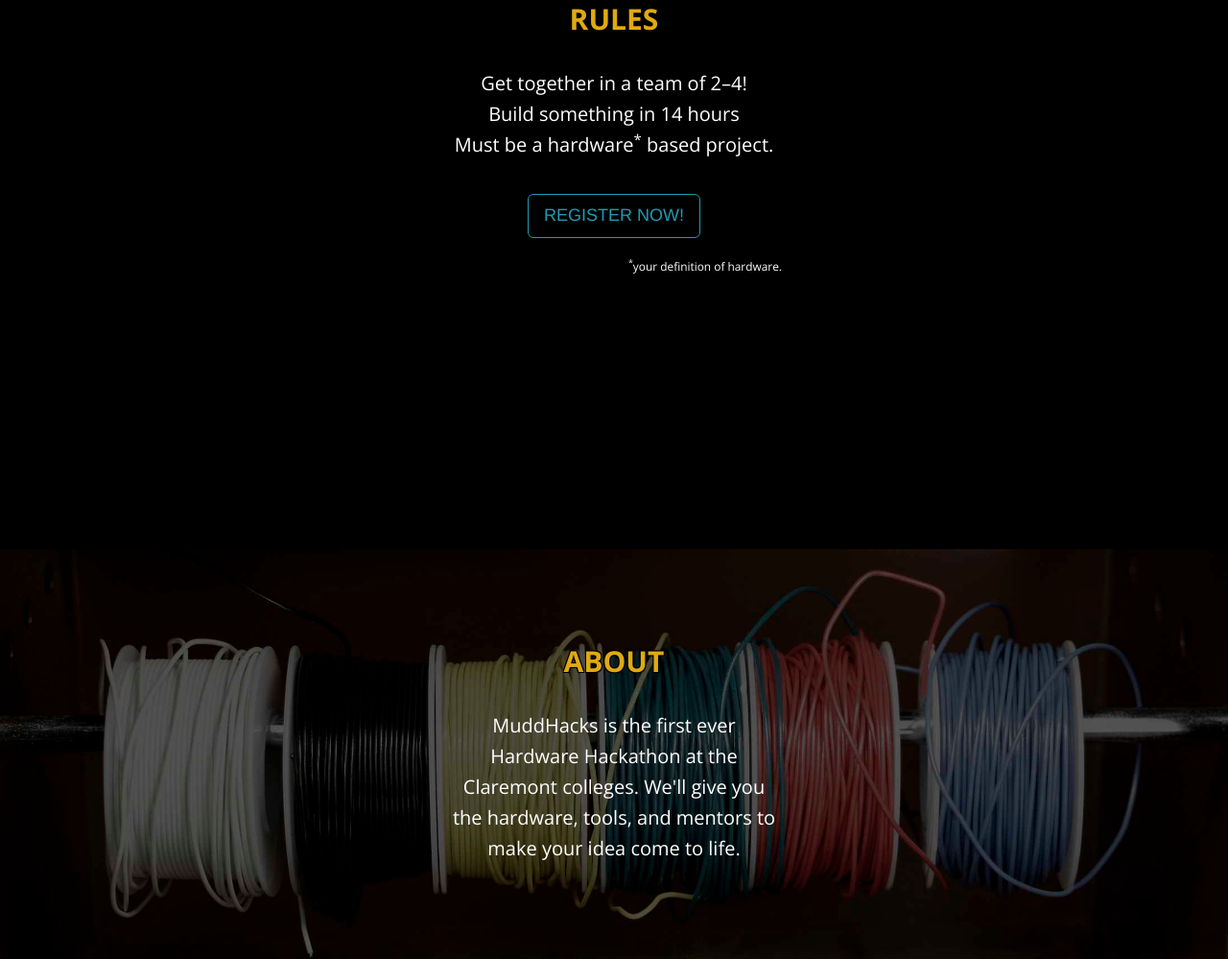
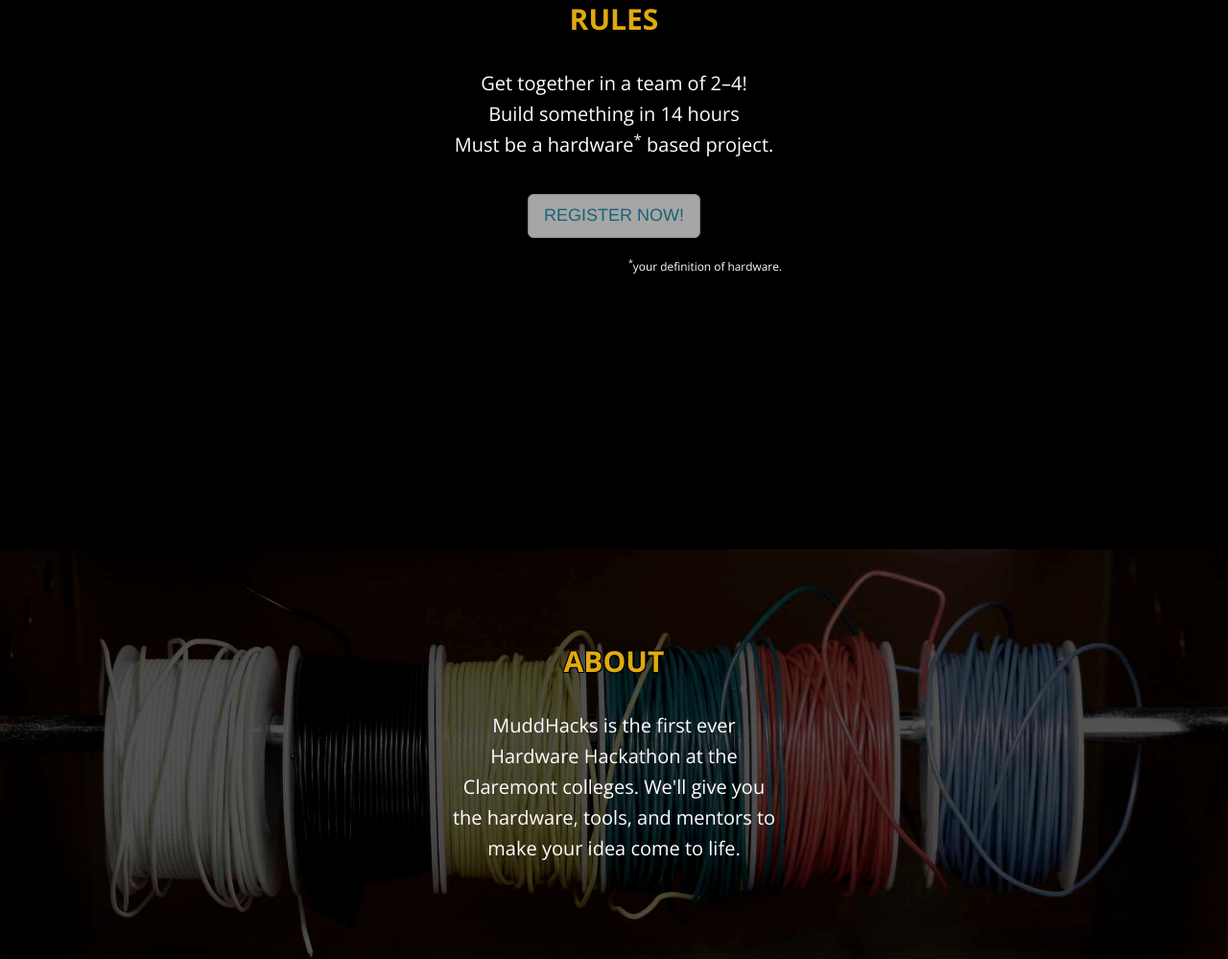
Before and after one commit to MuddHacksTeam/muddhacks, a plain HTML site: page index.html in a window 1280 px wide. Shown: the part 1047-2046 px from the top of the page at 96% size. Drawn offline with nearby package versions, Linux system fonts and the light colour scheme; some packages are replaced by stand-ins of ours.

Commit message:
Disabled register button
used .disabled clas

```diff
--- a/index.html
+++ b/index.html
@@ -104,7 +104,7 @@
                     Build something in 14 hours <br />
                     Must be a hardware<sup>*</sup> based project.
                     </p>
-                        <a href="https://docs.google.com/forms/d/1jwnWd8qSye2Z4KZtyRDOKTa0p3sQ2oyFYyqVvTji9XU/viewform?usp=send_form" class="btn btn-default btn-lg"><i class=""></i> <span class="network-name">Register now!</span></a>
+                        <a class="btn btn-default btn-lg disabled"><i class=""></i> <span class="network-name">Register now!</span></a>
                         <br />
                         <br />
                         <p class="small" style="text-align: right;">
```
